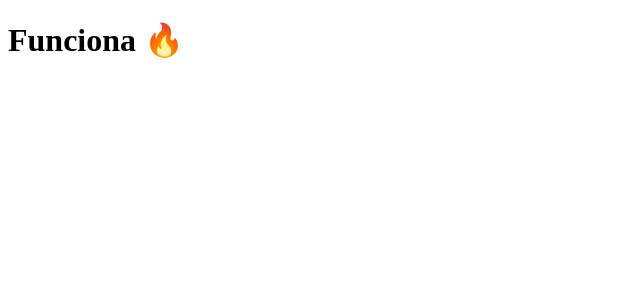
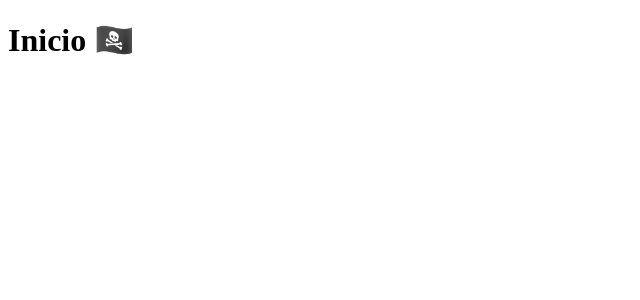
Before and after one commit to zanahJR/yonkou-level, a Next.js app: page / in a window 1280 px wide. Shown: the top 300 px of the page, without its empty margins (0-640 px from the left). Built offline with nearby package versions, Linux system fonts and the light colour scheme.

Commit message:
Update index.js

```diff
--- a/pages/index.js
+++ b/pages/index.js
@@ -1,3 +1,3 @@
 export default function Home() {
-  return <h1>Funciona 🔥</h1>;
+  return <h1>Inicio 🏴‍☠️</h1>;
 }
```
